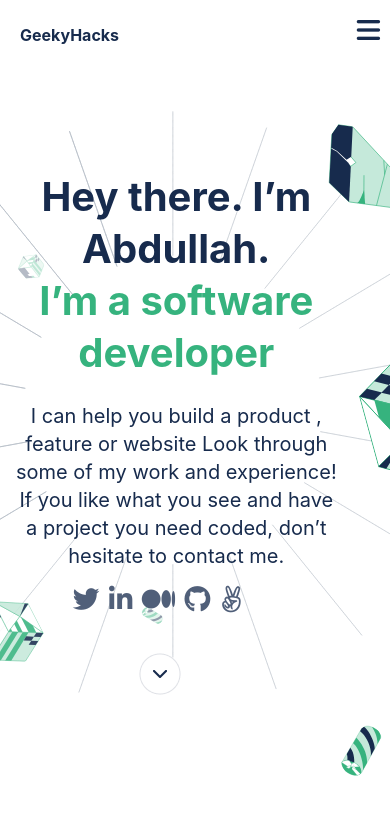
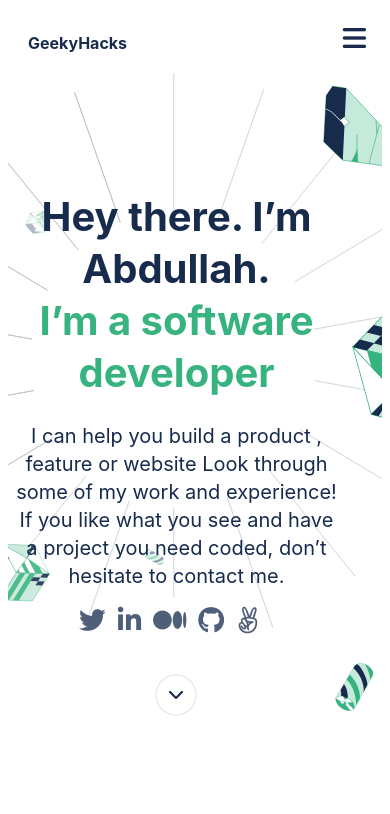
Before and after one commit to GeekyHacks/Personal-Portfolio-Microverse, a plain HTML site: page index.html in a window 390 px wide. Drawn offline with Linux system fonts and the light colour scheme.

Commit message:
final customizing the app for mobile

```diff
--- a/styles.css
+++ b/styles.css
@@ -3,9 +3,9 @@
   -moz-box-sizing: border-box;
   -webkit-box-sizing: border-box;
   box-sizing: border-box;
-  padding: 0;
-  margin: 0;
-  border: 0;
+
+
+
   outline: none;
   background: none repeat scroll 0 0 transparent;
   border: medium none;
@@ -58,16 +58,15 @@
 .headlines {
   background-image: url("assests/images/header-illustration-mobile/header-illsutration-mobile.svg");
   background-repeat: no-repeat;
-  background-size: 100% 100%;
+
+background-size: 100% 100%;
+
+
+  padding-top: 80px;
+
 }
 
-.headlines {
-  border-bottom-left-radius: 10%;
-  height: calc(100% - 72px);
-  justify-content: center;
-  align-items: center;
-  padding: 108px 2% 0 2%;
-}
+
 
 .headlines-container {
   width: 50%;
@@ -127,6 +126,6 @@
 
 .downarrow{
   color: #505f79;
-  margin: 0px 300%;
+  margin: 0px 324%;
   padding-top: 35px;
 }
```
